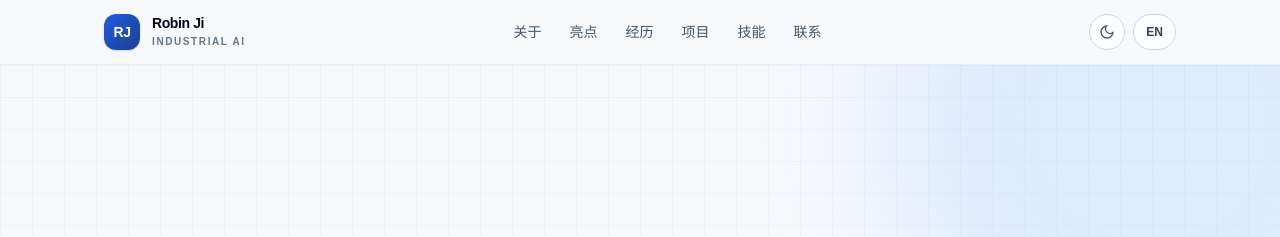
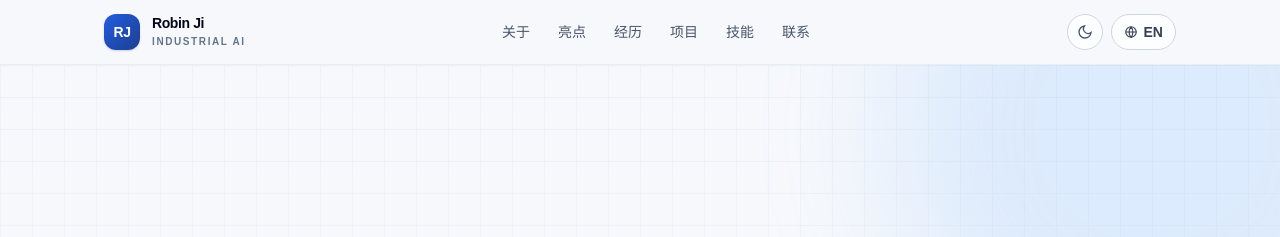
Before and after one commit to binbinao/resume, an Astro site: page / in a window 1280 px wide. Shown: the top 237 px of the page. Built offline with nearby package versions, Linux system fonts and the light colour scheme; Astro itself is replaced by a stand-in of ours.

Commit message:
feat: make lang toggle more visible on EN pages (globe icon + larger text)
The '中文' toggle was rendered as a tiny 12px pill that was hard to spot
on the EN pages. Adding a globe icon and bumping to text-sm makes the
language-switch intent obvious at a glance. Symmetric styling on the
EN-side (same width as the 'EN' pill on the ZH-side).

```diff
--- a/src/components/Nav.astro
+++ b/src/components/Nav.astro
@@ -61,11 +61,15 @@ const links = [
       <a
         href={otherLocaleHref}
         class:list={[
-          "grid min-h-9 min-w-9 place-items-center rounded-full border border-slate-300 bg-white/70 px-3 text-xs font-bold text-slate-700 transition-colors hover:border-accent-400 hover:text-accent-700 dark:border-slate-700 dark:bg-slate-900/70 dark:text-slate-300 dark:hover:border-accent-500 dark:hover:text-accent-300",
+          "inline-flex min-h-9 items-center gap-1.5 rounded-full border border-slate-300 bg-white/70 px-3 text-sm font-bold text-slate-700 transition-colors hover:border-accent-400 hover:text-accent-700 dark:border-slate-700 dark:bg-slate-900/70 dark:text-slate-300 dark:hover:border-accent-500 dark:hover:text-accent-300",
           !showLang && "hidden",
         ]}
         aria-label={locale === 'en' ? '切换到中文' : 'Switch to English'}
       >
+        <svg width="14" height="14" viewBox="0 0 24 24" fill="none" stroke="currentColor" stroke-width="2" aria-hidden="true">
+          <circle cx="12" cy="12" r="9"/>
+          <path d="M3 12h18M12 3a14 14 0 0 1 0 18M12 3a14 14 0 0 0 0 18"/>
+        </svg>
         {t.nav.switchLang}
       </a>
 
```
